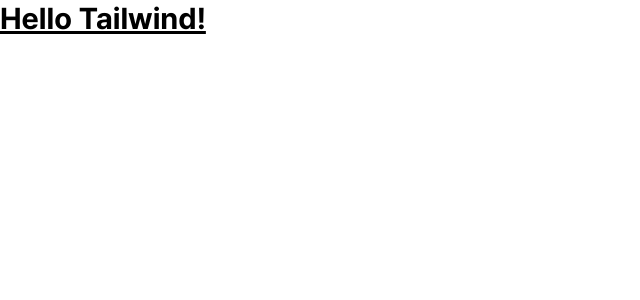
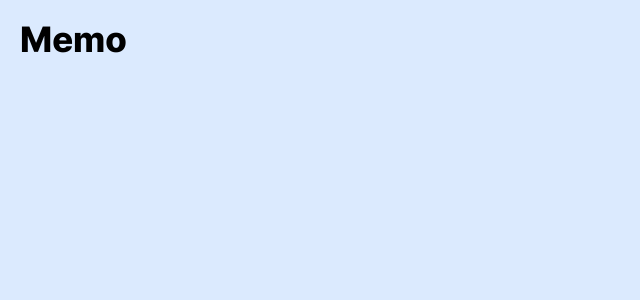
Before and after one commit to CEOS-Developers/react-memo-24th, a React (Vite) app: page / in a window 1280 px wide. Shown: the top 300 px of the page, without its empty margins (0-640 px from the left). Built offline with nearby package versions, Linux system fonts and the light colour scheme.

Commit message:
feat: 메모 상태 관리 구조 추가

```diff
--- a/src/App.jsx
+++ b/src/App.jsx
@@ -1,9 +1,26 @@
+import { useState } from "react";
+
 function App() {
+  // 메모 전체 목록
+  const [memos, setMemos] = useState([]);
+
+  // 검색어
+  const [searchKeyword, setSearchKeyword] = useState("");
+
+  // 헤더에서 선택한 태그 필터
+  const [selectedFilterTag, setSelectedFilterTag] = useState("");
+
+  // 메모 작성 화면 열림 여부
+  const [isEditorOpen, setIsEditorOpen] = useState(false);
+
+  // 상세 모달에서 보고 있는 메모
+  const [selectedMemo, setSelectedMemo] = useState(null);
+
   return (
-    <h1 className="text-3xl font-bold underline">
-      Hello Tailwind!
-    </h1>
-  )
+    <main className="min-h-screen bg-blue-100 p-5 font-pretendard">
+      <h1 className="text-4xl font-extrabold">Memo</h1>
+    </main>
+  );
 }
 
-export default App
+export default App;
```
